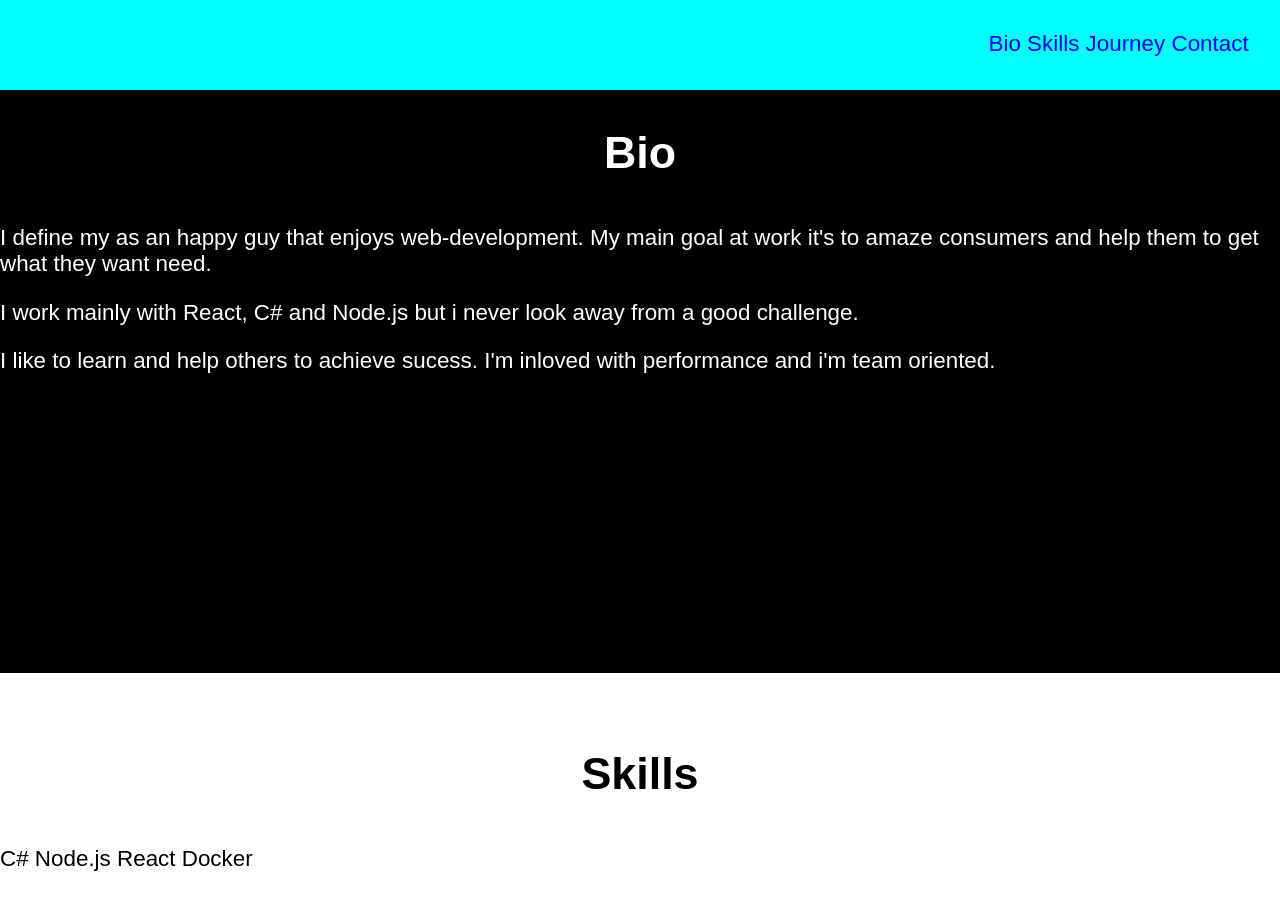
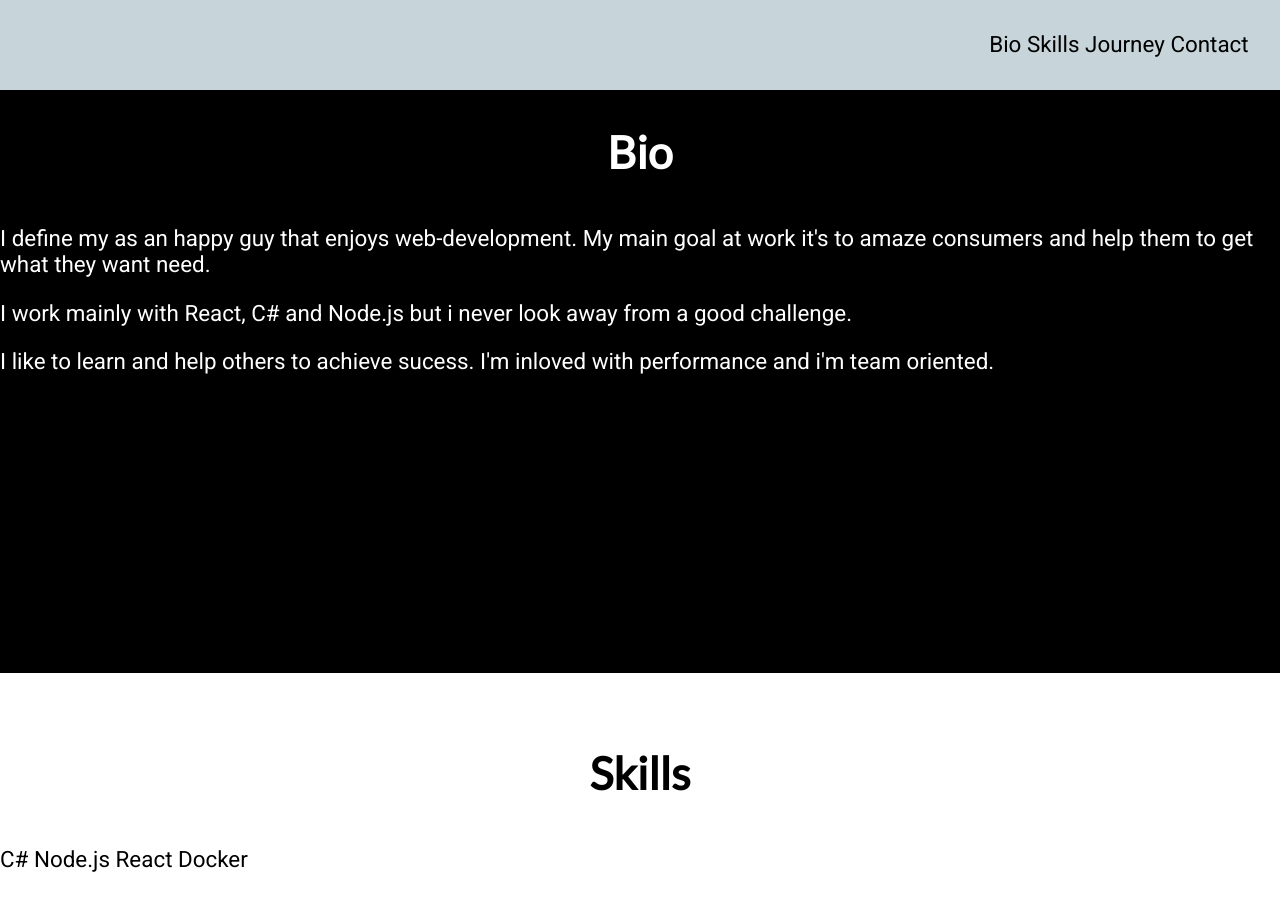
Before and after one commit to moisessantos/cv, a plain HTML site: page index.html in a window 1280 px wide. Shown: the top 910 px of the page. Drawn offline with Linux system fonts and the light colour scheme.

Commit message:
feat: Adds font

```diff
--- a/index.html
+++ b/index.html
@@ -1,5 +1,6 @@
 <html>
     <head>
+        <link href="https://fonts.googleapis.com/css?family=Lato|Roboto" rel="stylesheet">
         <link rel="stylesheet" type="text/css" href="styles.css" />
         <script src="index.js"></script>
     </head>
--- a/styles.css
+++ b/styles.css
@@ -2,7 +2,7 @@
 
 #navbar {
     height: 4rem;
-    background-color: aqua;
+    background-color:#C7D4D9;
     margin-top: 0;
     width: 100%;
     position: fixed;
@@ -28,6 +28,7 @@
 }
 
 #navbar a {
+    color: black;
     text-decoration: none;
 }
 
@@ -57,7 +58,7 @@
 
 /* GENERAL STYLES */
 html {
-    font-family: sans-serif;
+    font-family: 'Roboto', sans-serif;
     font-size: 1.4em;
 }
 
@@ -66,6 +67,7 @@ body {
 }
 
 h2 {
+    font-family: 'Lato', sans-serif;
     text-align: center;
     padding-top: 1.4rem;
     height: 3rem;
```
